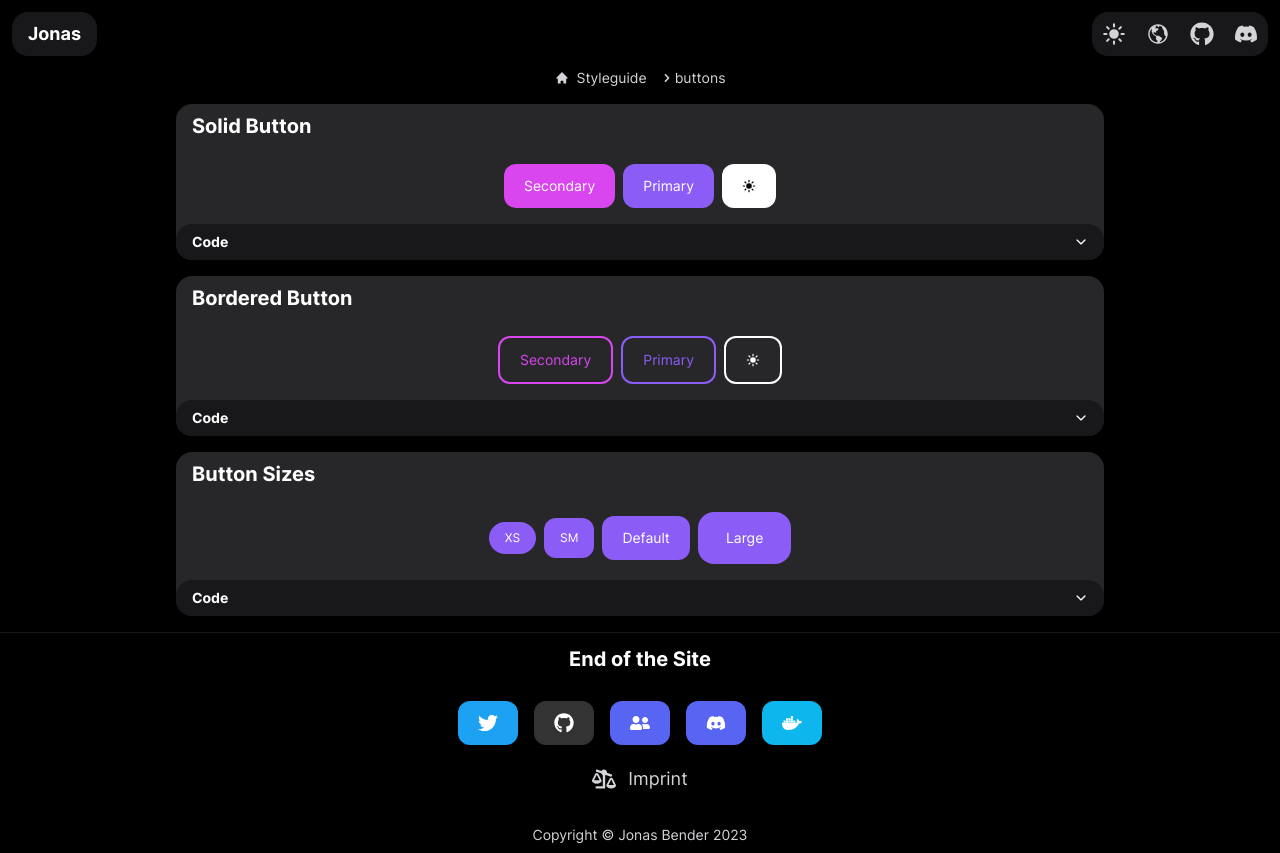
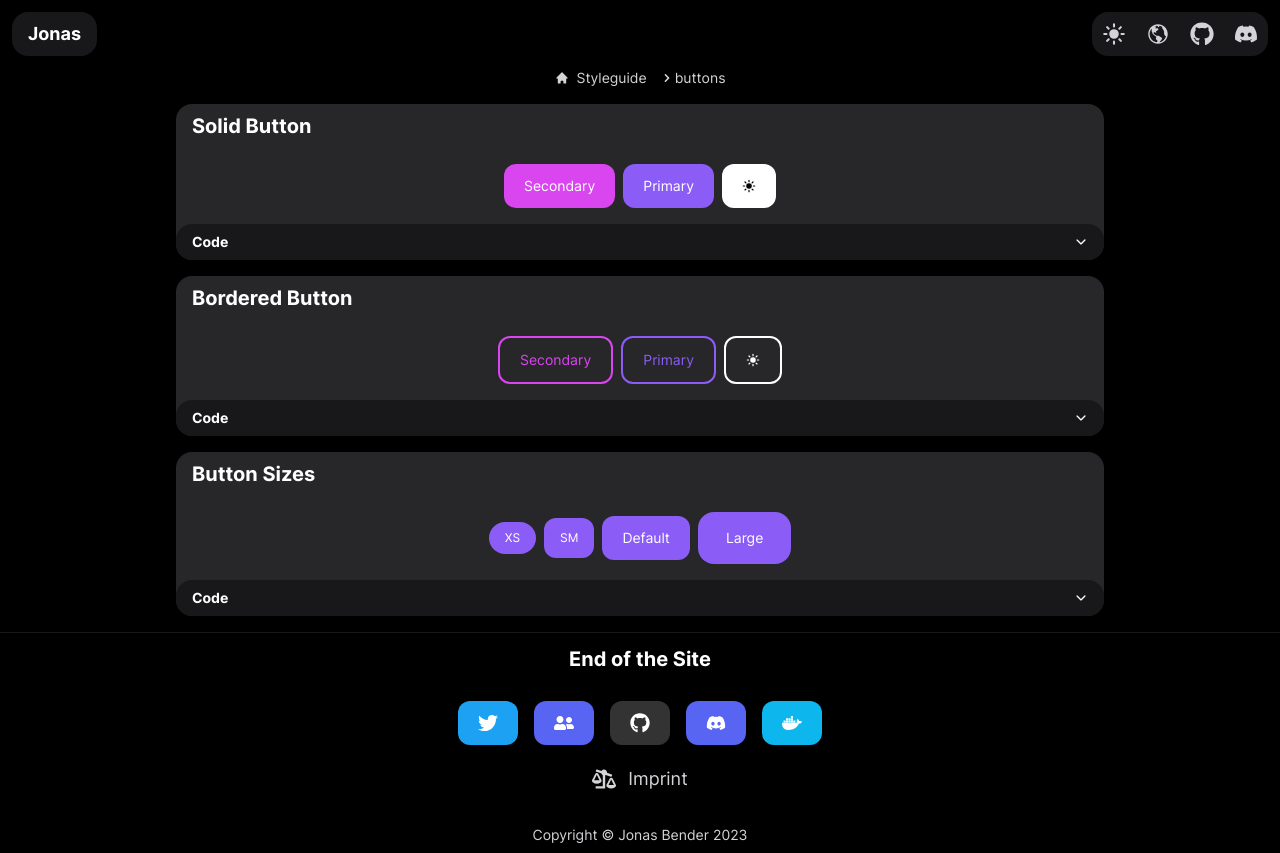
Before and after one commit to jonas-be/my-portfolio, a Next.js app: page /styleguide/buttons in a window 1280 px wide. Built offline with nearby package versions, Linux system fonts and the light colour scheme.

Commit message:
Update socials color

```diff
--- a/components/common/Socials.tsx
+++ b/components/common/Socials.tsx
@@ -13,11 +13,11 @@ const Socials = ({socials, big}: Props) => {
 
     return (
         <div className="flex justify-center overflow-x-hidden">
-            <Link className={`btn mx-2 text-xl ${big ? "text-2xl rounded-2xl md:mx-4":""} bg-[#1DA1F2] text-accent`} href={socials.twitter} title={socials.twitterTitle}><FaTwitter/></Link>
-            <Link className={`btn mx-2 text-xl ${big ? "text-2xl rounded-2xl md:mx-4":""} bg-[#333] text-accent`} href={socials.github} title={socials.githubTitle}><FaGithub/></Link>
-            <Link className={`btn mx-2 text-xl ${big ? "text-2xl rounded-2xl md:mx-4":""} bg-[#5865F2] text-accent`} href={socials.discordServer} title={socials.discordServerTitle}><FaUserFriends/></Link>
-            <Link className={`btn mx-2 text-xl ${big ? "text-2xl rounded-2xl md:mx-4":""} bg-[#5865F2] text-accent`} href={socials.discordUser} title={socials.discordUserTitle}><FaDiscord/></Link>
-            <Link className={`btn mx-2 text-xl ${big ? "text-2xl rounded-2xl md:mx-4":""} bg-[#0db7ed] text-accent`} href={socials.docker} title={socials.dockerTitle}><FaDocker/></Link>
+            <Link className={`btn mx-2 text-xl ${big ? "text-2xl rounded-2xl md:mx-4":""} bg-[#1DA1F2] text-accent-dark`} href={socials.twitter} title={socials.twitterTitle}><FaTwitter/></Link>
+            <Link className={`btn mx-2 text-xl ${big ? "text-2xl rounded-2xl md:mx-4":""} bg-[#5865F2] text-accent-dark`} href={socials.discordServer} title={socials.discordServerTitle}><FaUserFriends/></Link>
+            <Link className={`btn mx-2 text-xl ${big ? "text-2xl rounded-2xl md:mx-4":""} bg-[#333] text-accent-dark`} href={socials.github} title={socials.githubTitle}><FaGithub/></Link>
+            <Link className={`btn mx-2 text-xl ${big ? "text-2xl rounded-2xl md:mx-4":""} bg-[#5865F2] text-accent-dark`} href={socials.discordUser} title={socials.discordUserTitle}><FaDiscord/></Link>
+            <Link className={`btn mx-2 text-xl ${big ? "text-2xl rounded-2xl md:mx-4":""} bg-[#0db7ed] text-accent-dark`} href={socials.docker} title={socials.dockerTitle}><FaDocker/></Link>
         </div>
 
     );
```
